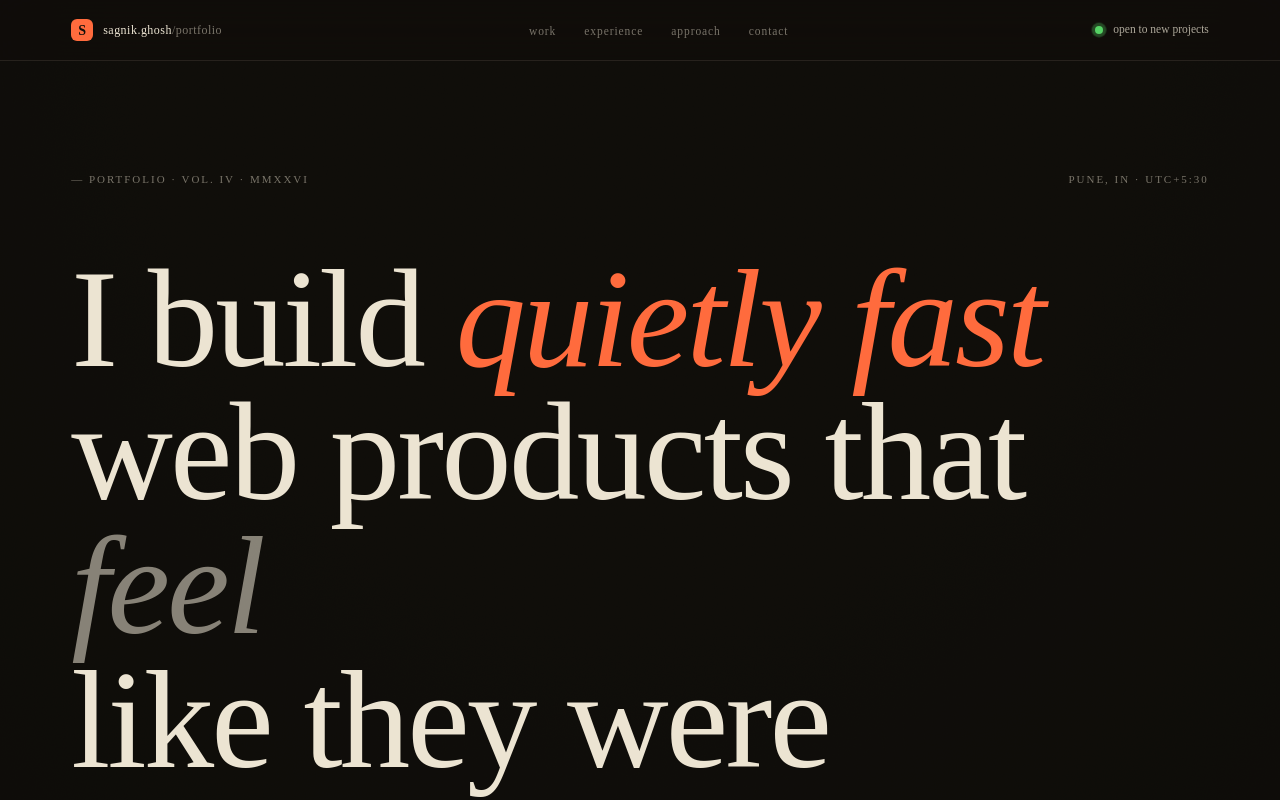
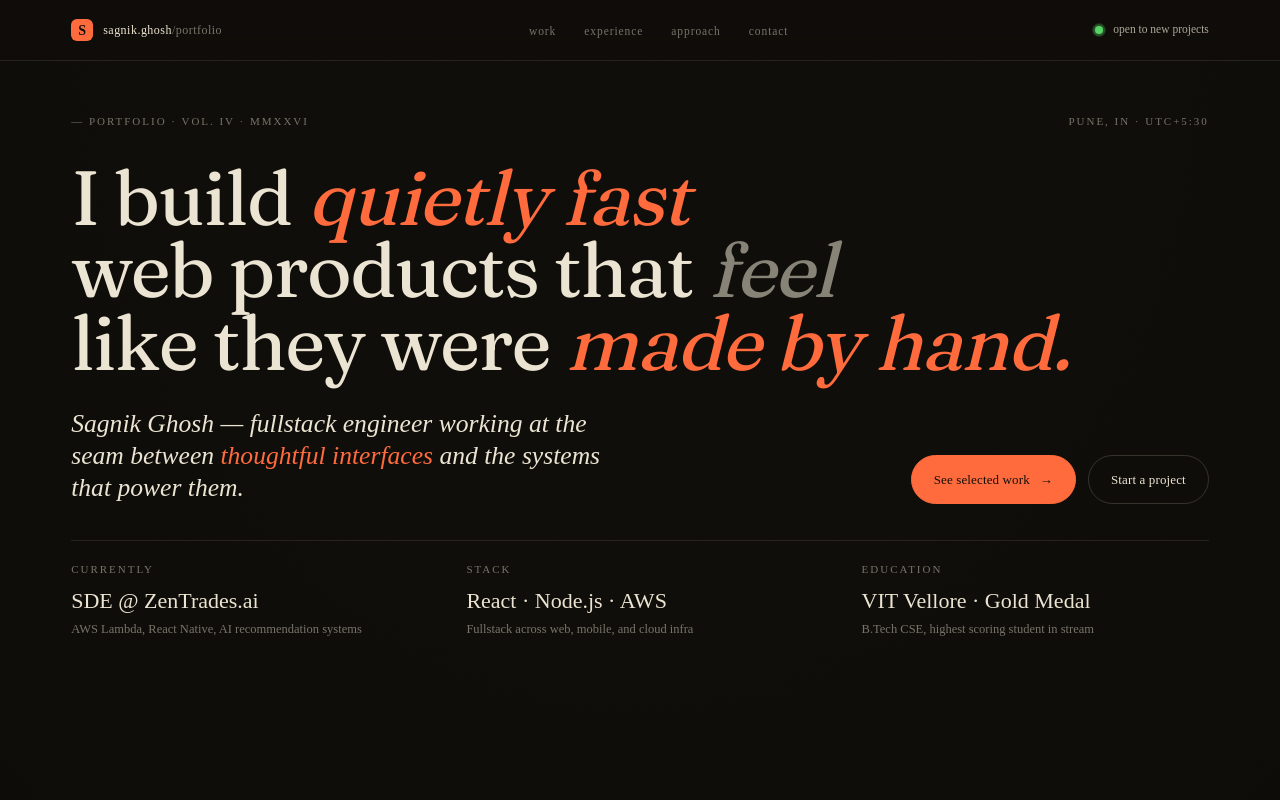
Before and after one commit to SagnikGhosh18/portfolio, a Next.js app: page / in a window 1280 px wide. Shown: the top 800 px of the page. Built offline with nearby package versions, Linux system fonts and the light colour scheme.

Commit message:
Layout redesign

```diff
--- a/app/globals.css
+++ b/app/globals.css
@@ -16,14 +16,15 @@
   --accent:    #ff6b3d;
   --accent-3:  rgba(255, 107, 61, 0.14);
 
-  --serif: var(--font-serif), "Instrument Serif", "Times New Roman", serif;
-  --sans:  var(--font-sans), ui-sans-serif, system-ui, -apple-system, sans-serif;
-  --mono:  var(--font-mono), "JetBrains Mono", ui-monospace, "SF Mono", Menlo, monospace;
+  --serif:   var(--font-serif), "Instrument Serif", "Times New Roman", serif;
+  --sans:    var(--font-sans), ui-sans-serif, system-ui, -apple-system, sans-serif;
+  --mono:    var(--font-mono), "JetBrains Mono", ui-monospace, "SF Mono", Menlo, monospace;
 
-  --pad:         clamp(20px, 4vw, 56px);
-  --maxw:        1240px;
-  --section-pad: 120px;
-  --hero-pad:    110px;
+  --pad:            clamp(20px, 4vw, 56px);
+  --maxw:           1240px;
+  --section-pad:    120px;
+  --hero-pad:      110px;
+  --hero-meta-mb:  64px;
 }
 
 /* ── Base resets ─────────────────────────────────────────────────────────── */
@@ -65,7 +66,7 @@ body::before {
 
 /* ── Typography ──────────────────────────────────────────────────────────── */
 .display {
-  font-family: var(--serif);
+  font-family: var(--font-display), serif;
   font-weight: 400;
   line-height: 0.95;
   letter-spacing: -0.02em;
@@ -337,6 +338,28 @@ body::before {
   align-items: center;
 }
 
+/* ── Laptop viewport-height fit (1366×768, 1280×800, 1440×900) ───────────── */
+@media (max-height: 860px) and (min-width: 900px) {
+  :root {
+    --hero-pad:     52px;
+    --hero-meta-mb: 32px;
+  }
+  .display {
+    font-size: clamp(40px, 6vw, 86px);
+  }
+  .hero-content-grid {
+    margin-top: 28px;
+    gap: 32px;
+  }
+  .hero-facts-grid {
+    margin-top: 36px;
+    padding-top: 20px;
+  }
+  .lede {
+    font-size: clamp(18px, 2vw, 26px);
+  }
+}
+
 /* ── Responsive breakpoints ──────────────────────────────────────────────── */
 @media (max-width: 900px) {
   .hero-content-grid,
--- a/app/layout.tsx
+++ b/app/layout.tsx
@@ -1,5 +1,5 @@
 import type { Metadata } from "next";
-import { Inter, Instrument_Serif, JetBrains_Mono } from "next/font/google";
+import { Inter, Instrument_Serif, JetBrains_Mono, Fraunces } from "next/font/google";
 import "./globals.css";
 
 const inter = Inter({
@@ -19,6 +19,14 @@ const instrumentSerif = Instrument_Serif({
 const jetbrainsMono = JetBrains_Mono({
   variable: "--font-mono",
   weight: ["400", "500"],
+  subsets: ["latin"],
+  display: "swap",
+});
+
+const fraunces = Fraunces({
+  variable: "--font-display",
+  axes: ["WONK"],
+  style: ["normal", "italic"],
   subsets: ["latin"],
   display: "swap",
 });
@@ -123,7 +131,7 @@ export default function RootLayout({
         />
       </head>
       <body
-        className={`${inter.variable} ${instrumentSerif.variable} ${jetbrainsMono.variable}`}
+        className={`${inter.variable} ${instrumentSerif.variable} ${jetbrainsMono.variable} ${fraunces.variable}`}
       >
         <a href="#main-content" className="skip-link">
           Skip to main content
--- a/components/HeroSection.tsx
+++ b/components/HeroSection.tsx
@@ -31,7 +31,7 @@ export default function HeroSection() {
             display: "flex",
             justifyContent: "space-between",
             alignItems: "center",
-            marginBottom: 64,
+            marginBottom: "var(--hero-meta-mb)",
             flexWrap: "wrap",
             gap: 16,
           }}
```
